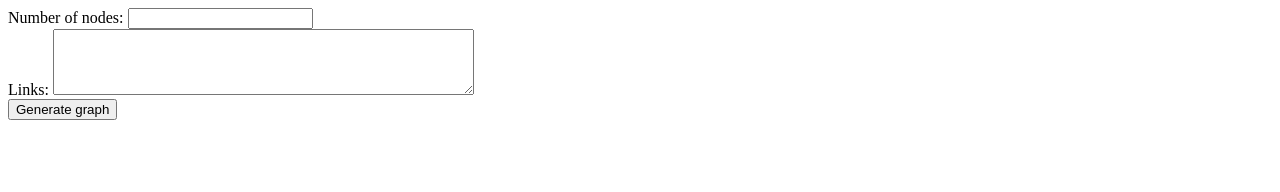
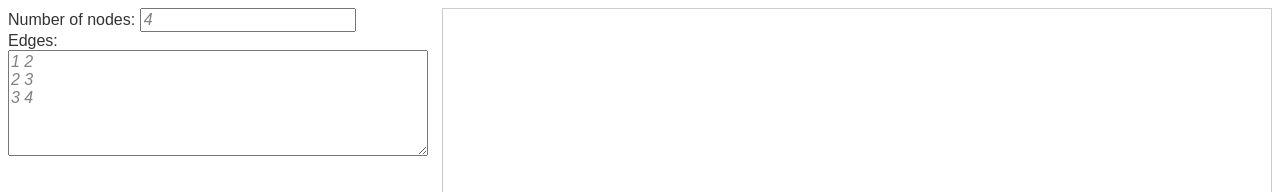
Before and after one commit to Abheast12/hamiltonianpath, a plain HTML site: page index.html in a window 1280 px wide. Shown: the top 192 px of the page. Drawn offline with nearby package versions, Linux system fonts and the light colour scheme.

Commit message:
changes to page format

```diff
--- a/graph.js
+++ b/graph.js
@@ -1,26 +1,46 @@
-var width = window.innerWidth;
-var height = window.innerHeight;
+// var width = window.innerWidth;
+// var height = window.innerHeight;
+var userHasInteractedNodes = false;
+var userHasInteractedEdges = false;
 var nodeRadius = 20;
-var force;
+var force, graphWidth, graphHeight;
 function generateGraph() {
     d3.select("svg").remove();
-    var svg = d3.select("body").append("svg")
-        .attr("width", width)
-        .attr("height", height);
+    var svg = d3.select("#graph").append("svg")  // Append the SVG to the #graph div
+        .attr("width", "100%")
+        .attr("height", "100%");
 
     var numNodes = document.getElementById("nodes").value;
-    var linksText = document.getElementById("links").value;
+    var linksText = document.getElementById("links").value.trim();
+
+    if (!userHasInteractedEdges || !userHasInteractedNodes) {
+        return;
+    }
+
+    graphWidth = document.getElementById("graph").clientWidth;
+    graphHeight = document.getElementById("graph").clientHeight;
 
     var nodes = Array.from({length: numNodes}, (_, i) => ({id: i + 1}));
-    var links = linksText.split("\n").map(function(link) {
-        var nodes = link.split(" ");
-        return {source: nodes[0] - 1, target: nodes[1] - 1};
+    var linkNumbers = linksText.split(/\s+/);
+    var linkPairs = [];
+    for (var i = 0; i < linkNumbers.length; i += 2) {
+        linkPairs.push([+linkNumbers[i], +linkNumbers[i + 1]]);
+    }
+
+    // Filter out any pairs that contain a number outside the range 1-n
+    linkPairs = linkPairs.filter(function(pair) {
+        return pair[0] >= 1 && pair[0] <= numNodes && pair[1] >= 1 && pair[1] <= numNodes && pair[0] != pair[1];
+    });
+
+    // Create the links
+    var links = linkPairs.map(function(pair) {
+        return {source: pair[0] - 1, target: pair[1] - 1};
     });
 
     force = d3.forceSimulation(nodes)
-        .force("link", d3.forceLink(links).distance(200).strength(0.1))
+        .force("link", d3.forceLink(links).distance(200).strength(0.3))
         .force("charge", d3.forceManyBody().strength(-50))
-        .force("center", d3.forceCenter(width / 2, height / 2));
+        .force("center", d3.forceCenter(graphWidth / 2, graphHeight / 2));
 
     var link = svg.selectAll(".link")
         .data(links)
@@ -84,8 +104,10 @@ function dragstarted(d) {
 }
 
 function dragged(d) {
-    d.fx = d3.event.x;  // Update the fixed position of the node
-    d.fy = d3.event.y;
+    // var graphWidth = document.getElementById("graph").clientWidth;
+    // var graphHeight = document.getElementById("graph").clientHeight;
+    d.fx = d.x = Math.max(nodeRadius, Math.min(graphWidth - nodeRadius, d3.event.x));
+    d.fy = d.y = Math.max(nodeRadius, Math.min(graphHeight - nodeRadius, d3.event.y));
 }
 
 function dragended(d) {
--- a/index.html
+++ b/index.html
@@ -6,7 +6,20 @@
     <link href="https://fonts.googleapis.com/css2?family=Nunito:ital,wght@0,200..1000;1,200..1000&family=Poppins:ital,wght@0,100;0,200;0,300;0,400;0,500;0,600;0,700;0,800;0,900;1,100;1,200;1,300;1,400;1,500;1,600;1,700;1,800;1,900&family=Raleway:ital,wght@0,100..900;1,100..900&display=swap" rel="stylesheet">
     <title>Graph Visualization</title>
     <script src="https://d3js.org/d3.v5.min.js"></script>
+    <script src="https://ajax.googleapis.com/ajax/libs/jquery/3.5.1/jquery.min.js"></script>
     <style>
+
+        body {
+            font-family: Arial, sans-serif;
+            font-size: 16px;
+            color: #333;
+        }
+
+        input, textarea, button {
+            font-family: Arial, sans-serif;
+            font-size: 16px;
+        }
+
         .link {
             stroke: #000000; /* Change this to the color you want */
             stroke-width: 3px; /* Change this to adjust the size of the links */
@@ -27,16 +40,82 @@
             text-anchor: middle;
             line-height: normal;
         }
+
+        textarea.placeholder {
+            color: grey;
+            font-style: italic;
+        }
+
+        input.placeholder {
+            color: grey;
+            font-style: italic;
+        }
+
+        #container {
+            display: flex;
+        }
+
+        #inputs {
+            flex: 1;
+            margin-right: 20px;
+        }
+
+        #graph {
+            flex: 2;
+            border: 1px solid #ccc;
+            height: 500px;
+        }
+
+        textarea {
+            width: 100%;
+            height: 100px;
+        }
     </style>
 </head>
 <body>
-    <label for="nodes">Number of nodes:</label>
-    <input type="number" id="nodes" name="nodes">
-    <br>
-    <label for="links">Links:</label>
-    <textarea id="links" name="links" rows="4" cols="50"></textarea>
-    <br>
-    <button onclick="generateGraph()">Generate graph</button>
+    <div id="container">
+        <div id="inputs">
+            <label for="nodes">Number of nodes:</label>
+            <input type="number" id="nodes" name="nodes" oninput="generateGraph()">
+            <br>
+            <label for="links">Edges:</label>
+            <textarea id="links" name="links" oninput="generateGraph()"></textarea>
+        </div>
+        <div id="graph"></div>
+    </div>
     <script src = "graph.js"></script>
+    <script>
+        $(document).ready(function(){
+            $('#nodes').val('4');
+            $('#nodes').addClass('placeholder');
+            $('#nodes').one('focus', function(){
+                userHasInteractedNodes = true;
+                if($(this).val() === "4"){
+                    $(this).val('');
+                    $(this).removeClass('placeholder');
+                }
+            }).blur(function(){
+                if($(this).val() === ''){
+                    $(this).off('blur');
+                }
+            });
+            generateGraph();
+        });
+        $(document).ready(function(){
+            $('#links').val('1 2\n2 3\n3 4');
+            $('#links').addClass('placeholder');
+            $('#links').one('focus', function(){
+                userHasInteractedEdges = true;
+                if($(this).val() === "1 2\n2 3\n3 4"){
+                    $(this).val('');
+                    $(this).removeClass('placeholder');
+                }
+            }).blur(function(){
+                if($(this).val() === ''){
+                    $(this).off('blur');
+                }
+            });
+        });
+    </script>
 </body>
 </html>
```
